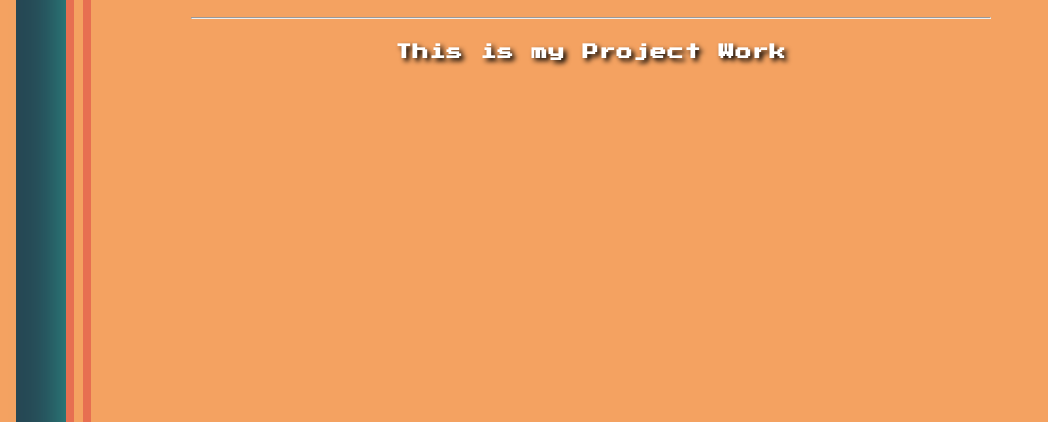
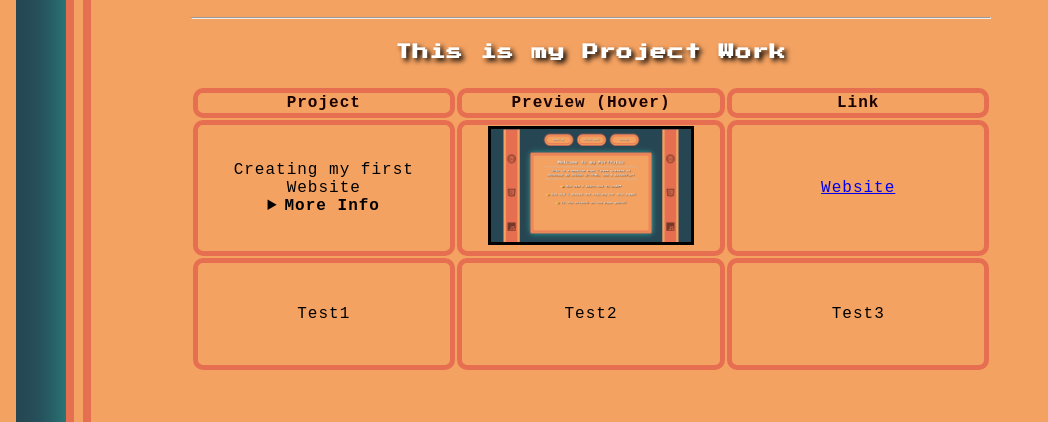
Before and after one commit to joshcrisp/Portfolio_Website, a plain HTML site: page projectwork.html in a window 1280 px wide. Shown: the part 307-729 px from the top of the page, 232-1280 px from the left. Drawn offline with Linux system fonts and the light colour scheme.

Commit message:
commiting

```diff
--- a/projectwork.html
+++ b/projectwork.html
@@ -24,6 +24,25 @@
             <h1>Project Work</h1>
             <hr>
             <p>This is my Project Work</p>
+
+            <table>
+              <tr>
+                <th>Project </th>
+                <th>Preview (Hover) </th>
+                <th>Link </th>
+              </tr>
+              <tr>
+                <td>Creating my first Website <details><summary><strong>More Info</strong></summary>This was my first introduction to coding anything at all. I learnt how to code through free online resources and then had a good shot at a website. Its actually the one you're using right now!</details></td>
+                <td><img src="./images/websitehome.png"></td>
+                <td><a href="index.html">Website</a></td>
+              </tr>
+              <tr>
+                <td>Test1</td>
+                <td>Test2</td>
+                <td>Test3</td>
+              </tr>
+            </table>
+
           </section>
         </main>
 
--- a/stylesheet.css
+++ b/stylesheet.css
@@ -144,6 +144,7 @@ color:black;
 text-shadow: none;
 border: solid black;
 border-radius: 20px;
+padding: 10px;
 }
 
 .socialgif {
@@ -153,3 +154,49 @@ border-radius: 20px;
     border-radius: 240px;
     border: solid #000000;
 }
+
+table, th, td {
+    text-shadow: none;
+    color:black;
+    font-family: 'Courier New', Courier, monospace;
+    border-radius: 10px;
+    text-align: center;
+    line-height: normal;
+}
+
+th {
+    color: #1a0000;
+    font-weight: bold;
+    border: solid #E76F51 5px;
+}
+
+td img {
+    height: 113px;;
+    width: 200px;
+    border: solid black;
+}
+
+td img:hover {
+    animation: imagepreview 1000ms forwards;
+
+}
+
+@keyframes imagepreview {
+    from {scale: 1;}
+    to {scale: 4;}
+}
+
+td {
+    height: 100px;
+    width: 200px;
+    font-weight: 500;
+    border: solid #E76F51 5px;
+}
+
+table {
+    width: 100%;
+}
+
+details {
+    cursor: pointer;
+    }
```
Also changed, not shown: images/websitehome.png (added).
